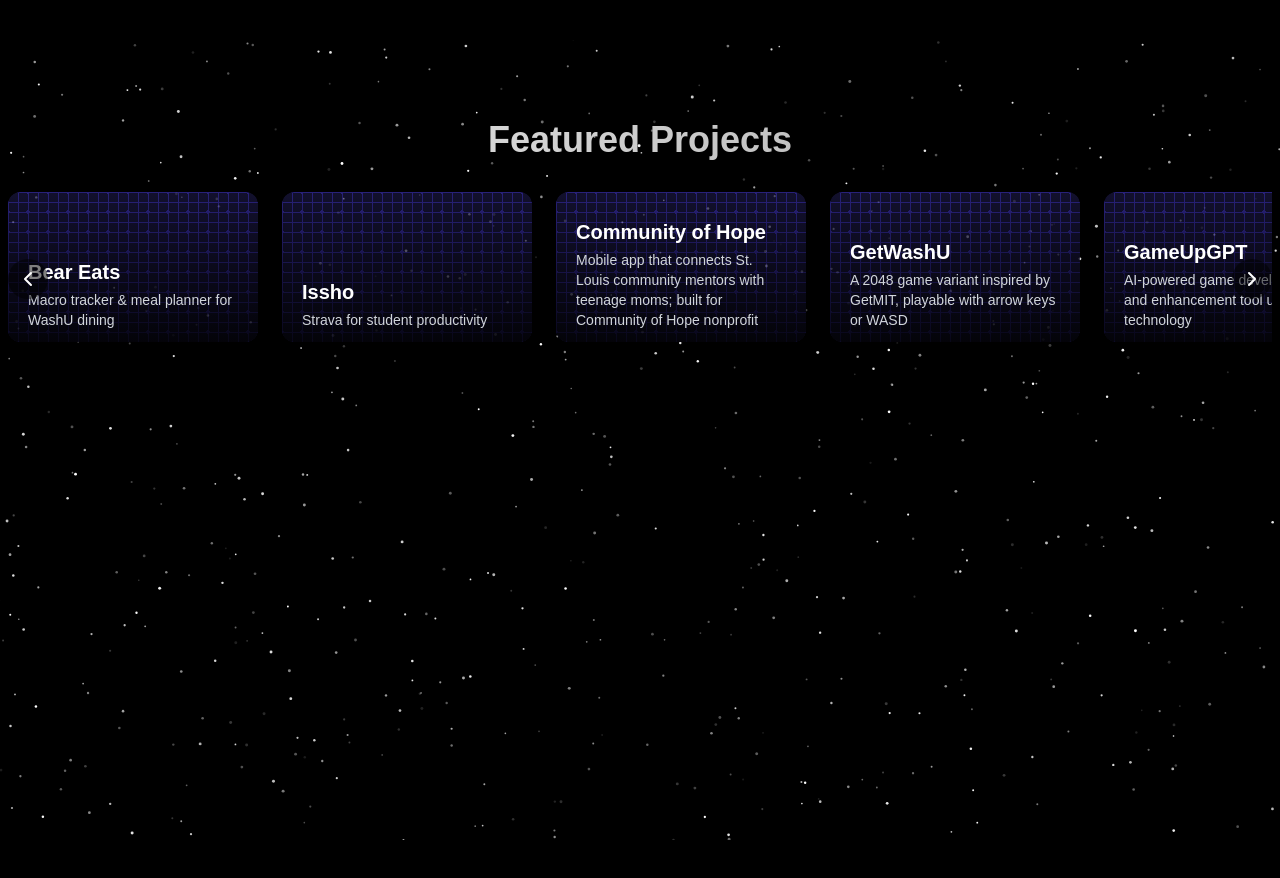
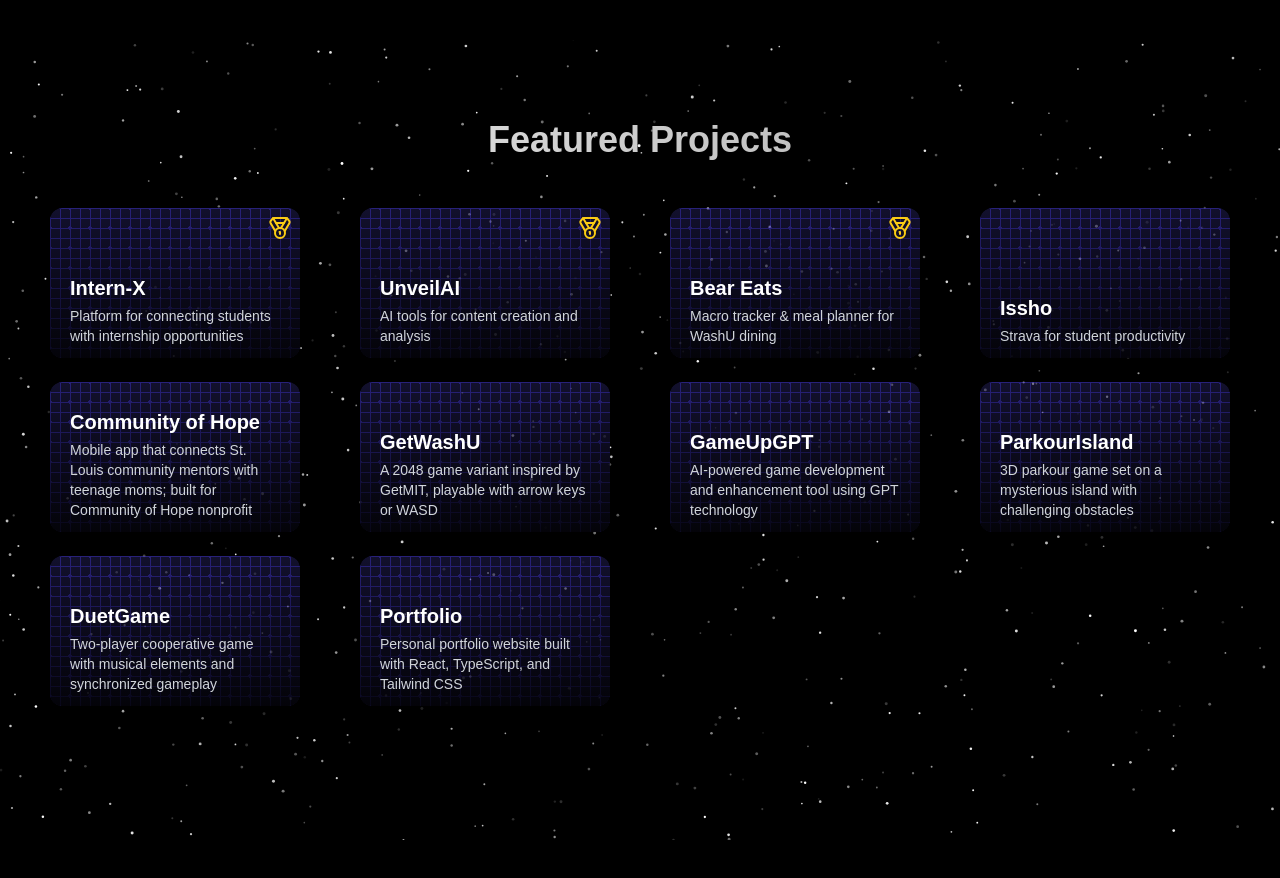
Before and after one commit to koji0701/Portfolio, a React (Vite) app: page / in a window 1280 px wide. Shown: the part 2360-3238 px from the top of the page. Built offline with nearby package versions, Linux system fonts and the light colour scheme; a web font is replaced by a local one.

Commit message:
fix: projects is now in grid

```diff
--- a/src/components/sections/Projects.tsx
+++ b/src/components/sections/Projects.tsx
@@ -1,83 +1,82 @@
 import { TextReveal } from "../ui/aceternity";
 import { LitCard } from "../ui/lit-card";
-import { ChevronLeft, ChevronRight } from "lucide-react";
-import { useRef } from "react";
 import { SparklesCore } from "../ui/sparkles";
+
 const projects = [
+  {
+    title: "Intern-X",
+    description: "Platform for connecting students with internship opportunities",
+    image: "https://images.unsplash.com/photo-1522071820081-009f0129c71c?q=80&w=2370&auto=format&fit=crop",
+    link: "https://github.com/Intern-X",
+    awardWinning: true
+  },
+  {
+    title: "UnveilAI",
+    description: "AI tools for content creation and analysis",
+    image: "https://images.unsplash.com/photo-1677442136019-21780ecad995?q=80&w=2532&auto=format&fit=crop",
+    link: "https://github.com/UnveilAI",
+    awardWinning: true
+  },
   {
     title: "Bear Eats",
     description: "Macro tracker & meal planner for WashU dining",
     image: "https://images.unsplash.com/photo-1460925895917-afdab827c52f?q=80&w=2426&auto=format&fit=crop",
-    link: "https://github.com/koji0701/BearEats"
+    link: "https://github.com/koji0701/BearEats",
+    awardWinning: true
   },
   {
     title: "Issho",
     description: "Strava for student productivity",
     image: "https://images.unsplash.com/photo-1555949963-ff9fe0c870eb?q=80&w=2370&auto=format&fit=crop",
-    link: "https://github.com/koji0701/Issho"
+    link: "https://github.com/koji0701/Issho",
+    awardWinning: false
   },
   {
     title: "Community of Hope",
     description: "Mobile app that connects St. Louis community mentors with teenage moms; built for Community of Hope nonprofit",
     image: "https://images.unsplash.com/photo-1551650975-87deedd944c3?q=80&w=2371&auto=format&fit=crop",
-    link: "https://github.com/SamLubelsky/CommunityOfHope"
+    link: "https://github.com/SamLubelsky/CommunityOfHope",
+    awardWinning: false
   },
   {
     title: "GetWashU",
     description: "A 2048 game variant inspired by GetMIT, playable with arrow keys or WASD",
     image: "https://images.unsplash.com/photo-1511512578047-dfb367046420?q=80&w=2371&auto=format&fit=crop",
-    link: "https://github.com/koji0701/GetWashU"
+    link: "https://github.com/koji0701/GetWashU",
+    awardWinning: false
   },
   {
     title: "GameUpGPT",
     description: "AI-powered game development and enhancement tool using GPT technology",
     image: "https://images.unsplash.com/photo-1614680376573-df3480f0c6ff?q=80&w=2674&auto=format&fit=crop",
-    link: "https://github.com/koji0701/GameUpGPT"
+    link: "https://github.com/koji0701/GameUpGPT",
+    awardWinning: false
   },
   {
     title: "ParkourIsland",
     description: "3D parkour game set on a mysterious island with challenging obstacles",
     image: "https://images.unsplash.com/photo-1596662450730-384b8902ba8b?q=80&w=2525&auto=format&fit=crop",
-    link: "https://github.com/koji0701/ParkourIsland"
+    link: "https://github.com/koji0701/ParkourIsland",
+    awardWinning: false
   },
   {
     title: "DuetGame",
     description: "Two-player cooperative game with musical elements and synchronized gameplay",
     image: "https://images.unsplash.com/photo-1511379938547-c1f69419868d?q=80&w=2670&auto=format&fit=crop",
-    link: "https://github.com/koji0701/DuetGame"
+    link: "https://github.com/koji0701/DuetGame",
+    awardWinning: false
   },
-  {
-    title: "Intern-X",
-    description: "Platform for connecting students with internship opportunities",
-    image: "https://images.unsplash.com/photo-1522071820081-009f0129c71c?q=80&w=2370&auto=format&fit=crop",
-    link: "https://github.com/Intern-X"
-  },
-  {
-    title: "UnveilAI",
-    description: "AI tools for content creation and analysis",
-    image: "https://images.unsplash.com/photo-1677442136019-21780ecad995?q=80&w=2532&auto=format&fit=crop",
-    link: "https://github.com/UnveilAI"
-  },
+
   {
     title: "Portfolio",
     description: "Personal portfolio website built with React, TypeScript, and Tailwind CSS",
     image: "https://images.unsplash.com/photo-1498050108023-c5249f4df085?q=80&w=2372&auto=format&fit=crop",
-    link: "https://github.com/koji0701/Portfolio"
+    link: "https://github.com/koji0701/Portfolio",
+    awardWinning: false
   }
 ];
+
 export default function Projects() {
-  const scrollContainerRef = useRef<HTMLDivElement>(null);
-
-  const scroll = (direction: 'left' | 'right') => {
-    if (scrollContainerRef.current) {
-      const scrollAmount = direction === 'left' ? -400 : 400;
-      scrollContainerRef.current.scrollBy({
-        left: scrollAmount,
-        behavior: 'smooth'
-      });
-    }
-  };
-
   return (
     <section className="py-20 relative min-h-screen" id="projects">
       {/* Background sparkles */}
@@ -94,52 +93,28 @@
         </div>
 
       {/* Content with relative positioning */}
-      <div className="relative z-10 max-w-7xl mx-auto px-2">
+      <div className="relative z-10 max-w-7xl mx-auto px-4 sm:px-6 lg:px-8">
         <TextReveal>
-          <h1 className="text-4xl font-bold text-center mb-8 bg-clip-text text-transparent bg-gradient-to-r from-neutral-100 to-neutral-400">
+          <h1 className="text-4xl font-bold text-center mb-12 bg-clip-text text-transparent bg-gradient-to-r from-neutral-100 to-neutral-400">
             Featured Projects
           </h1>
         </TextReveal>
 
-        <div className="relative">
-          {/* Scroll Buttons */}
-          <button
-            onClick={() => scroll('left')}
-            className="absolute left-0 top-1/2 -translate-y-1/2 z-20 p-2 rounded-full bg-black/50 hover:bg-black/70 transition-colors"
-          >
-            <ChevronLeft className="w-6 h-6 text-white" />
-          </button>
-
-          <button
-            onClick={() => scroll('right')}
-            className="absolute right-0 top-1/2 -translate-y-1/2 z-20 p-2 rounded-full bg-black/50 hover:bg-black/70 transition-colors"
-          >
-            <ChevronRight className="w-6 h-6 text-white" />
-          </button>
-
-          {/* Scrolling Container */}
-          <div
-            ref={scrollContainerRef}
-            className="flex overflow-x-auto scrollbar-hide snap-x snap-mandatory gap-6 pb-6"
-            style={{
-              scrollbarWidth: 'none',
-              msOverflowStyle: 'none',
-              WebkitOverflowScrolling: 'touch'
-            }}
-          >
+        {/* Grid Container */}
+        <div className="grid grid-cols-1 sm:grid-cols-2 md:grid-cols-3 lg:grid-cols-4 gap-6">
           {projects.map((project, index) => (
-              <div key={index} className="flex-shrink-0 snap-center">
+            <div key={index} className="flex justify-center">
               <LitCard
                 title={project.title}
                 description={project.description}
                 image={project.image}
                 link={project.link}
+                awardWinning={project.awardWinning}
               />
             </div>
           ))}
         </div>
       </div>
-      </div>
     </section>
   );
 }
--- a/src/components/ui/lit-card.tsx
+++ b/src/components/ui/lit-card.tsx
@@ -1,15 +1,16 @@
-import React, { useState, useRef, useEffect } from 'react';
+import React, { useState, useRef } from 'react';
 import { PatternBackground } from './pattern-background';
-
+import { Medal } from 'lucide-react';
 
 interface LitCardProps {
   title: string;
   description: string;
   image: string;
   link: string;
+  awardWinning?: boolean;
 }
 
-export function LitCard({ title, description, image, link }: LitCardProps) {
+export function LitCard({ title, description, image, link, awardWinning = false }: LitCardProps) {
   const [mousePosition, setMousePosition] = useState({ x: 0, y: 0 });
   const [isHovering, setIsHovering] = useState(false);
   const cardRef = useRef<HTMLDivElement>(null);
@@ -45,16 +46,6 @@
         onMouseEnter={() => setIsHovering(true)}
         onMouseLeave={() => setIsHovering(false)}
       >
-        {/* Card background with dynamic lighting */}
-        {/* <div className="absolute inset-0 bg-gradient-to-br from-indigo-900 via-purple-800 to-pink-700 rounded-xl transition-all duration-500"
-          style={{
-            filter: 'brightness(0.8)',
-            boxShadow: isHovering
-              ? `inset ${(mousePosition.x - 0.5) * -40}px ${(mousePosition.y - 0.5) * -40}px 120px rgba(255,255,255,0.1),
-                  0 10px 20px rgba(0,0,0,0.2)`
-              : 'inset 0 0 80px rgba(0,0,0,0.5)'
-          }}
-        /> */}
         <PatternBackground
           pattern="circuit"
           primaryColor="#1e1b4b"
@@ -64,6 +55,13 @@
 
         {/* Overlay */}
         <div className="absolute inset-0 bg-gradient-to-t from-black/80 via-black/40 to-transparent rounded-xl" />
+
+        {/* Award medal */}
+        {awardWinning && (
+          <div className="absolute top-2 right-2 z-20">
+            <Medal className="w-6 h-6 text-yellow-400 drop-shadow-lg" />
+          </div>
+        )}
 
         {/* Highlight effect */}
         <div
```
Lines whose indentation alone changed are shown as unchanged.
